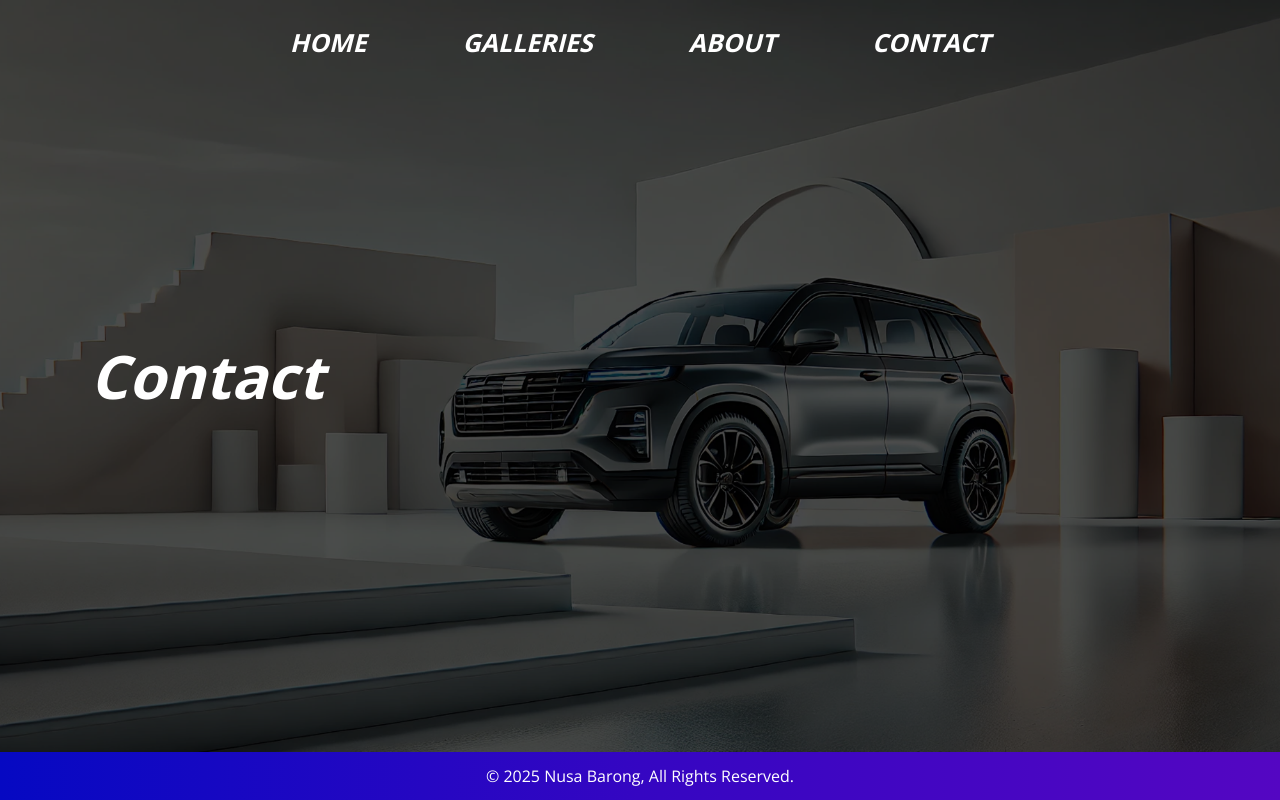
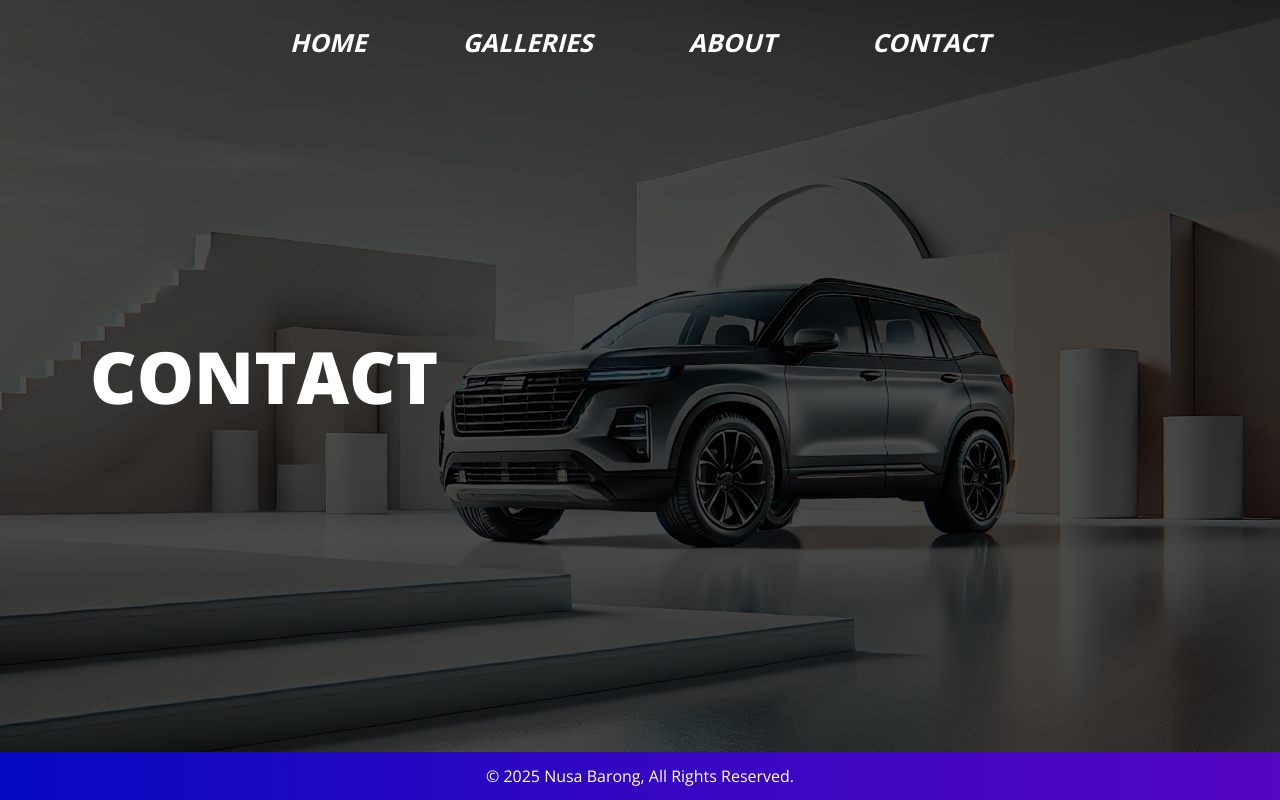
Before and after one commit to davidyusaku-13/nusabarong, a Next.js app: page /contact in a window 1280 px wide. Built offline with nearby package versions, Linux system fonts and the light colour scheme.

Commit message:
renamed a few components

```diff
--- a/app/about/page.tsx
+++ b/app/about/page.tsx
@@ -1,10 +1,11 @@
+"use client";
 import AboutCard from "@/components/AboutCard";
 
 export default function About() {
   return (
     <>
       <section className="bg-[url(/bg_contact.png)] bg-center bg-cover w-full min-h-[94vh] flex flex-col justify-start items-center pt-[105px] text-white">
-        <p className="font-extrabold 2xl:text-[72px] xl:text-[60px] sm:text-[40px] text-4xl">
+        <p className="font-extrabold 2xl:text-8xl xl:text-7xl lg:text-5xl md:text-4xl sm:text-[32px] text-[32px]">
           ABOUT US
         </p>
         <div className="mt-6 flex flex-wrap lg:flex-col xl:flex-row justify-center items-center xl:gap-6 gap-2 mb-6">
--- a/app/contact/page.tsx
+++ b/app/contact/page.tsx
@@ -1,9 +1,9 @@
 export default function Contact() {
   return (
     <>
-      <section className="bg-[url(/bg_home.png)] bg-center bg-cover w-full h-[94vh] flex flex-col justify-center items-start pl-[90px]">
-        <p className="text-white italic font-bold 2xl:text-[80px] xl:text-[60px] md:text-[40px]">
-          Contact
+      <section className="bg-[url(/bg_home.png)] bg-center bg-cover w-full h-[94vh] flex flex-col justify-center items-start pl-[90px] text-white">
+        <p className="font-extrabold 2xl:text-8xl xl:text-7xl lg:text-5xl md:text-4xl sm:text-[32px] text-[32px]">
+          CONTACT
         </p>
       </section>
     </>
--- a/app/page.tsx
+++ b/app/page.tsx
@@ -1,4 +1,4 @@
-import Featured from "@/components/Featured";
+import FeaturedProducts from "@/components/FeaturedProducts";
 import Hero from "@/components/Hero";
 import React from "react";
 
@@ -6,7 +6,7 @@ export default function Home() {
   return (
     <>
       <Hero />
-      <Featured />
+      <FeaturedProducts />
     </>
   );
 }
--- a/components/Featured.tsx
+++ b/components/FeaturedProducts.tsx
@@ -1,7 +1,7 @@
 import React from "react";
-import FeaturedCard from "./FeaturedCard";
+import FeaturedProductsCard from "./FeaturedProductsCard";
 
-export default function Featured() {
+export default function FeaturedProducts() {
   return (
     <>
       <div className="bg-black text-white flex flex-col w-full min-h-[94vh] pb-8">
@@ -11,9 +11,9 @@ export default function Featured() {
           </p>
         </div>
         <div className="flex flex-wrap xl:flex-row xl:justify-center flex-col justify-start items-center gap-8">
-          <FeaturedCard />
-          <FeaturedCard />
-          <FeaturedCard />
+          <FeaturedProductsCard />
+          <FeaturedProductsCard />
+          <FeaturedProductsCard />
         </div>
       </div>
     </>
--- a/components/FeaturedCard.tsx
+++ b/components/FeaturedProductsCard.tsx
@@ -1,7 +1,7 @@
 import Image from "next/image";
 import React from "react";
 
-export default function FeaturedCard() {
+export default function FeaturedProductsCard() {
   return (
     <>
       <div className="flex flex-col justify-center items-center w-[300px] md:flex-row md:w-[500px] md:h-[300px]">
```
Also changed, not shown: tailwind.config.ts (+10 -0 lines).
